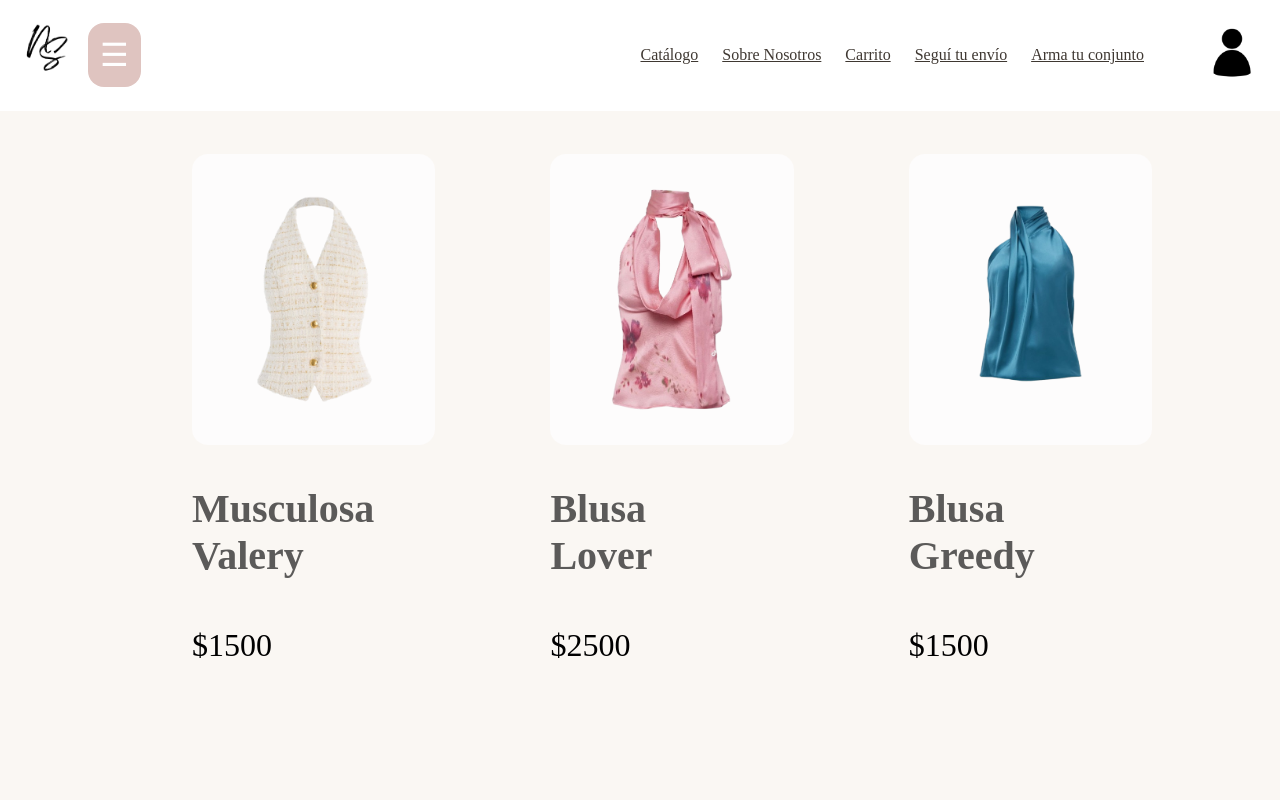
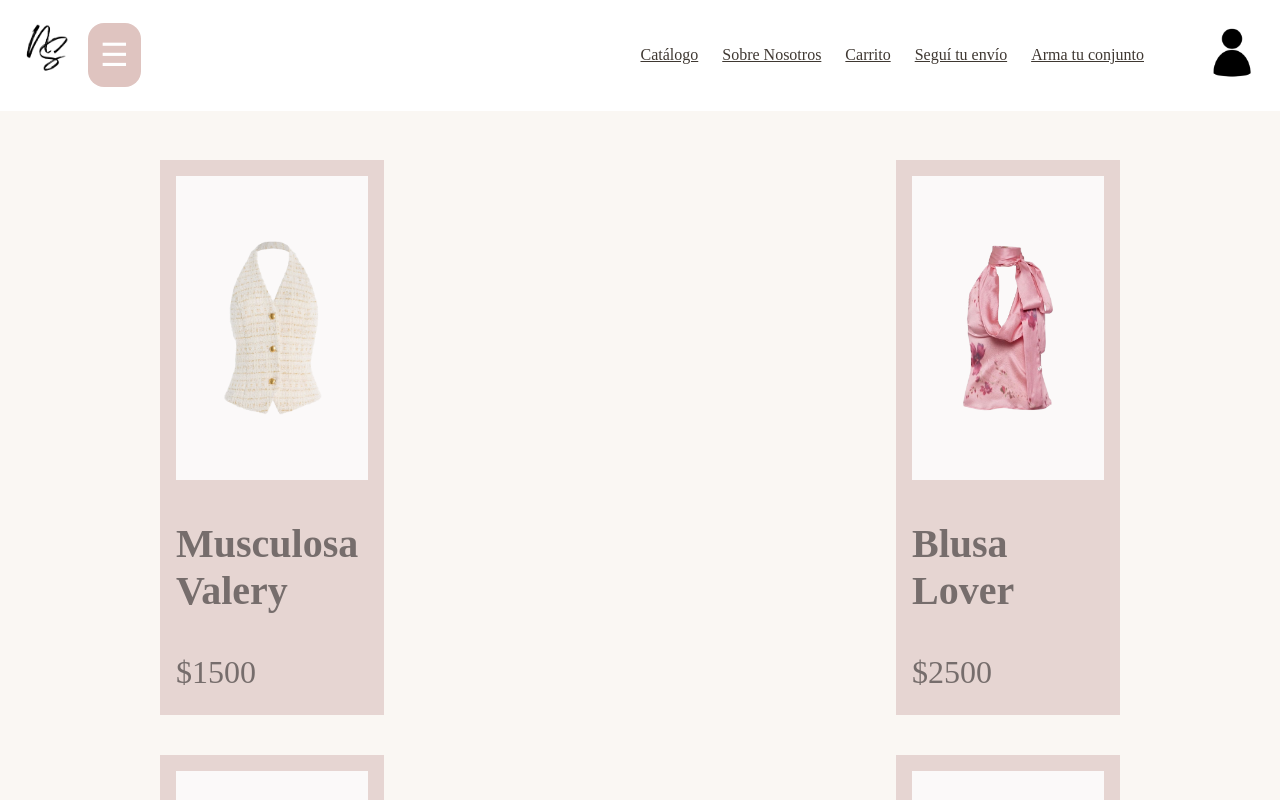
Before and after one commit to MicaSFrohlich/ProyectoFinal_GeneracionT, a React (Vite) app: page /catalogo in a window 1280 px wide. Shown: the top 800 px of the page. Built offline with nearby package versions, Linux system fonts and the light colour scheme; a web font is replaced by a local one.

Commit message:
MODIFICACIÓN DE CATÁLOGO 1.2
Modifiqué el catálogo para que ahora se vean en un formato como de tarjeta o polaroid !

```diff
--- a/src/components/catalogo.css
+++ b/src/components/catalogo.css
@@ -1,5 +1,4 @@
 .catalogo {
-  margin-top: 12%;
   display: flex;
   flex-direction: column;
 }
@@ -10,32 +9,32 @@
 }
 
 .productos {
-  width: 70%;
   justify-self: center;
+  align-items: center;
+
   display: flex;
   flex-direction: row;
   flex-wrap: wrap;
 
   justify-content: space-between;
-  gap: 15vh;
+  gap: 5vh 20vh;
+  padding: 20vh;
 }
 
 .producto {
+  background-color: #e6d5d2;
   width: 20%;
   display: flex;
   flex-direction: column;
   justify-self: center;
+  padding: 2vh;
 }
 
 .producto img {
-  background-color: #fdfcfc;
-
-  width: 100%;
-  height: 40%;
-
+  background-color: #fdfcfcec;
+  height: 30vh;
   object-fit: contain;
   padding: 4vh;
-  border-radius: 2vh;
 }
 
 /* TEXTO */
@@ -43,12 +42,12 @@
   font-family: "Imperial Script", cursive;
   font-weight: 500;
   font-style: normal;
-  color: #000000;
+  color: #0000007c;
   font-size: 4vh;
-  margin-bottom: 2vh;
+  margin-bottom: 1vh;
 }
 .nombre {
   font-weight: 800;
   font-size: 5vh;
-  color: #000000a2;
+  color: #0000007c;
 }
```
